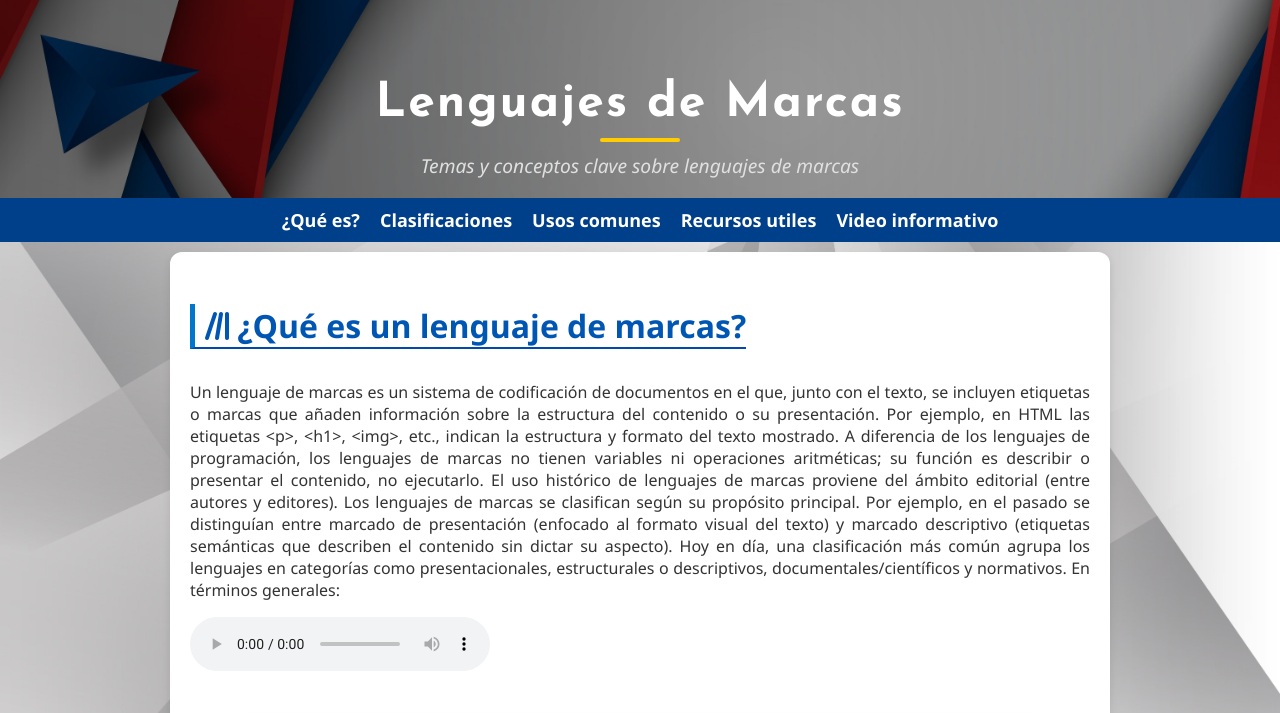
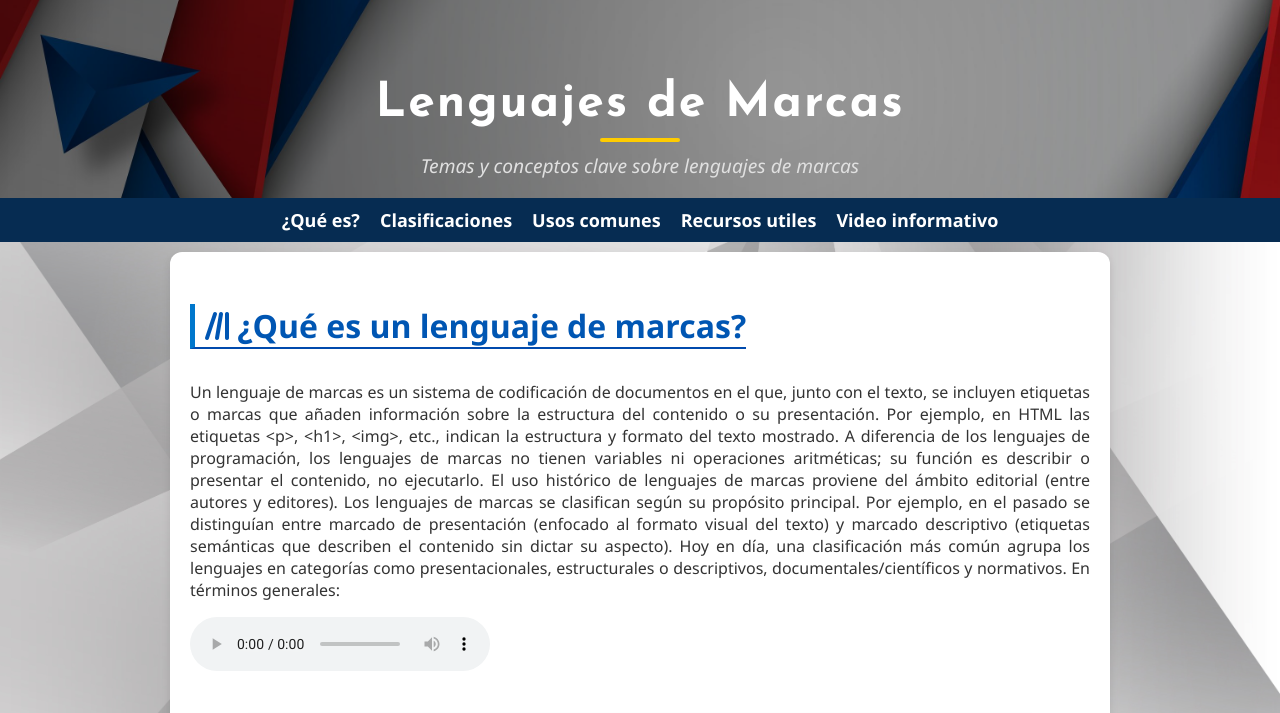
Before and after one commit to Uriguez/Frontend2, a plain HTML site: page index.html in a window 1280 px wide. Shown: the top 713 px of the page. Drawn offline with Linux system fonts and the light colour scheme.

Commit message:
mega actualizacion

```diff
--- a/estilos/estilo1.css
+++ b/estilos/estilo1.css
@@ -66,7 +66,7 @@ header h1::after {
 /*----------------------------------------------------------------------------------------------------------------------------*/
 /* Navegación general */
 .navigation {
-  background-color: #003f8a;
+  background-color: #062c52;
   padding: 10px;
   position: relative;
 }
```
